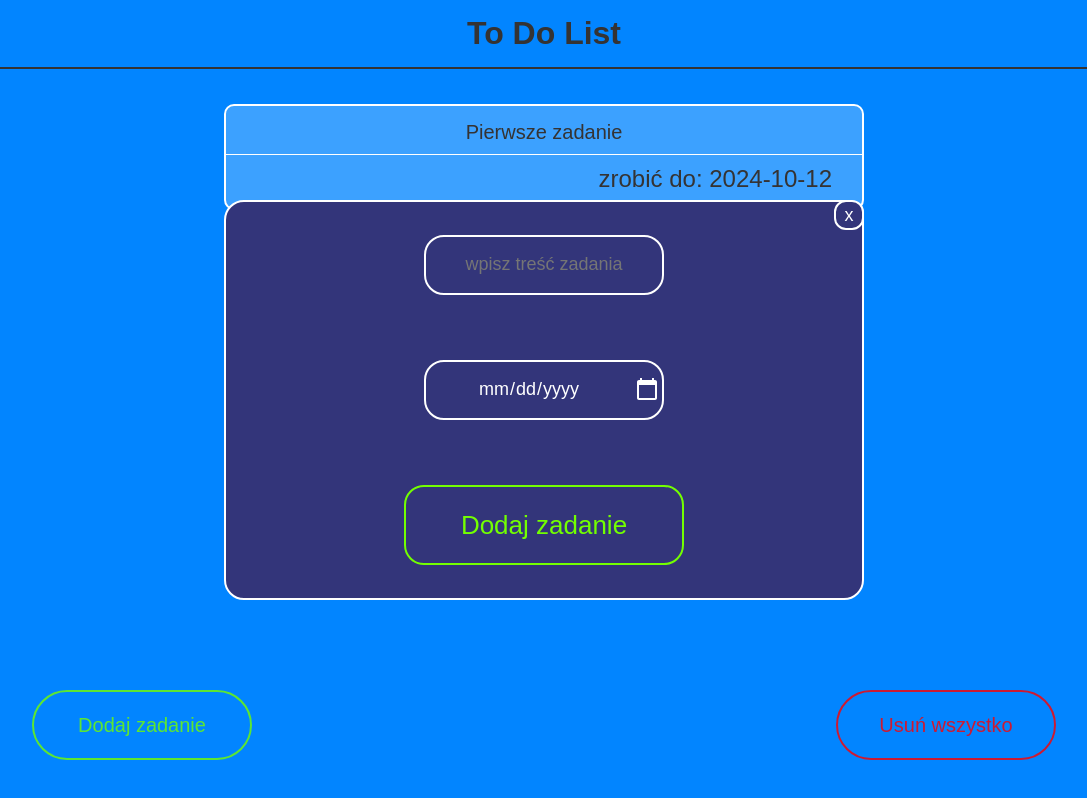
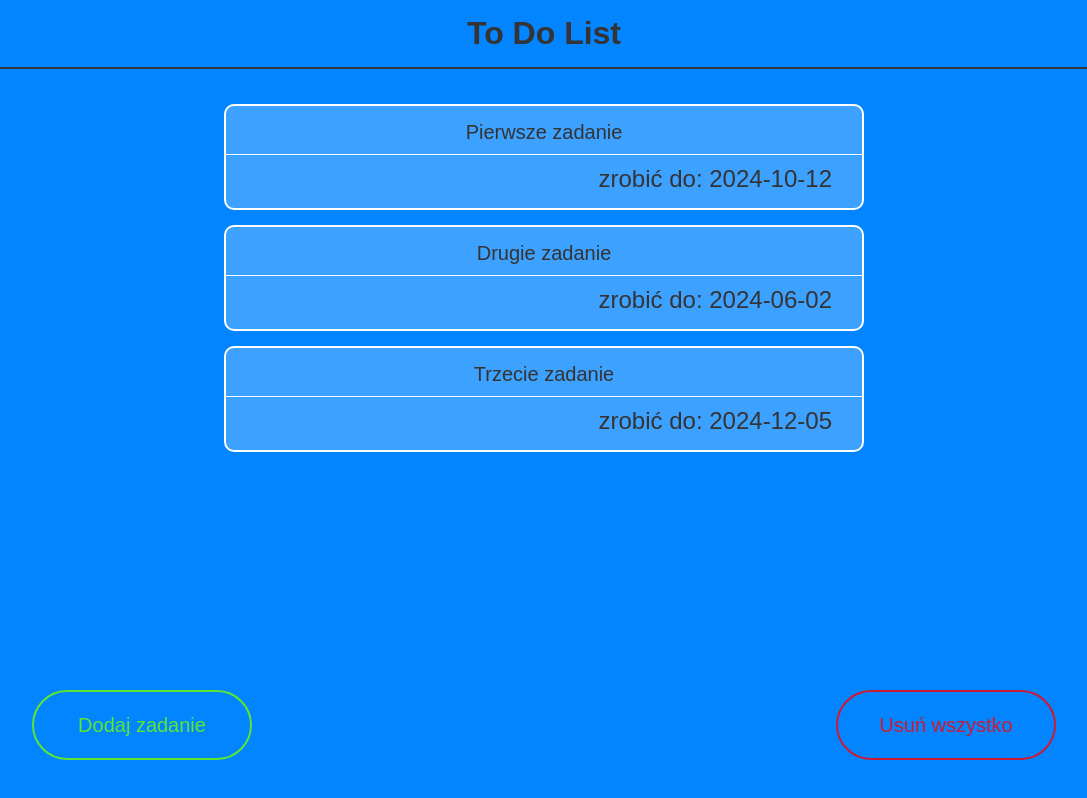
Before and after one commit to oktdib96/todo-app, a React (Create React App) app in the folder todo-app/: page / in a window 1280 px wide. Shown: the whole page, without its empty margins (96-1183 px from the left). Built offline with nearby package versions, Linux system fonts and the light colour scheme.

Commit message:
popup starts when u click 'dodaj zadanie' button

```diff
--- a/todo-app/src/App.js
+++ b/todo-app/src/App.js
@@ -1,3 +1,4 @@
+import { useState, useEffect } from "react";
 import { Header } from "./components/Header";
 import { TaskList } from "./components/TaskList";
 import { StyledButton } from "./components/StyledButton";
@@ -5,13 +6,17 @@ import { AddTaskPopup } from "./components/AddTaskPopup";
 import "./css/App.css"
 
 function App() {
+  const [active, setActive] = useState(false);
+  const addClass = () => {
+    setActive(!active)
+  }
   return (
     <div className="App">
       <Header/>
       <TaskList/>
-      <StyledButton primary >Dodaj zadanie</StyledButton>
+      <StyledButton primary onClick={addClass}>Dodaj zadanie</StyledButton>
       <StyledButton>Usuń wszystko</StyledButton>
-      <AddTaskPopup/>
+      {active ? <AddTaskPopup addClass={addClass} active={active} setActive={setActive}/> : null}
 
     </div>
   );
--- a/todo-app/src/components/AddTaskPopup.js
+++ b/todo-app/src/components/AddTaskPopup.js
@@ -1,14 +1,14 @@
 import "../css/AddTaskPopup.css";
 
-export const AddTaskPopup = () => {
+export const AddTaskPopup = (props) => {
     return (
-        <div className="popup">
+        <div className={`popup ${props.active ? "active" : ""}`}>
             <form>
                 <input type="text" placeholder="wpisz treść zadania"/>
                 <input type="date"/>
                 <button type="submit">Dodaj zadanie</button>
             </form>
-            <button className="cross">x</button>
+            <button onClick={props.addClass} className="cross">x</button>
         </div>
     )
 }
--- a/todo-app/src/components/Item.js
+++ b/todo-app/src/components/Item.js
@@ -18,7 +18,7 @@ export const Item = () => {
             date: "2024-12-05"
         }
     ])
-    const [active, setActive] = useState(false);
+
     const Task = tasks.map(task => (
         <li key={task.id} id={task.id}>
             <p>{task.text}</p><span>zrobić do: {task.date}</span>
--- a/todo-app/src/css/AddTaskPopup.css
+++ b/todo-app/src/css/AddTaskPopup.css
@@ -1,10 +1,10 @@
-.popup {
+.popup.active {
     width: 50vw;
     height:50vh;
     border: 2px solid white;
     border-radius: 20px;
     background-color: rgb(51, 53, 122);
-    position: absolute;
+    position: fixed;
     top: 50%;
     left: 50%;
     transform: translate(-50%, -50%);
@@ -67,7 +67,7 @@ input[type=date]::-webkit-calendar-picker-indicator:hover {
     border: 2px solid white;
     color: white;
     cursor: pointer;
-    position: absolute;
+    position: fixed;
     top: -2px;
     right: -2px;
     transition: 0.2s;
--- a/todo-app/src/css/App.css
+++ b/todo-app/src/css/App.css
@@ -9,4 +9,5 @@
     width: 100vw;
     background-color: #0285ff;
     color: #353333;
+    overflow: hidden;
 }
```
